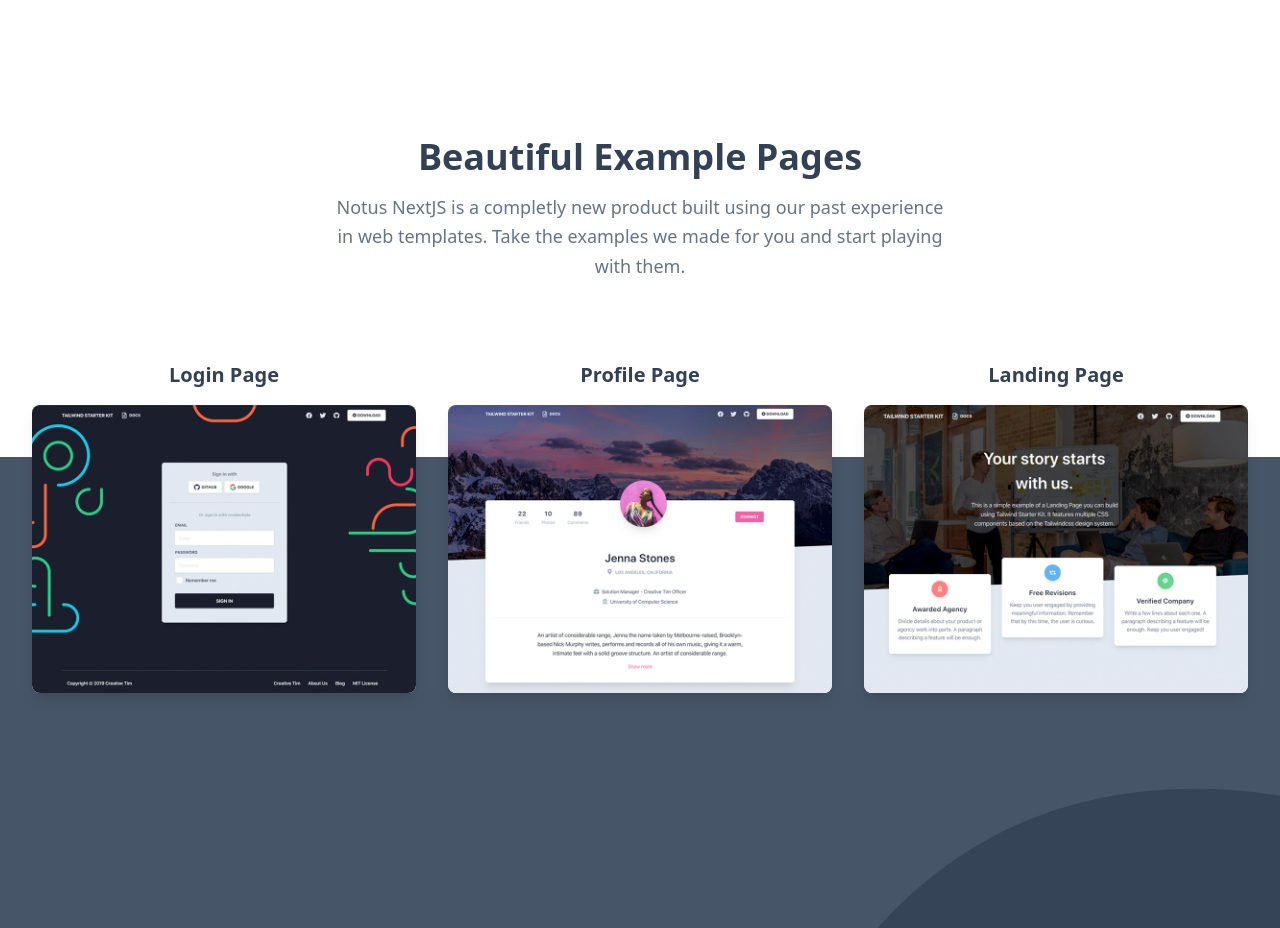
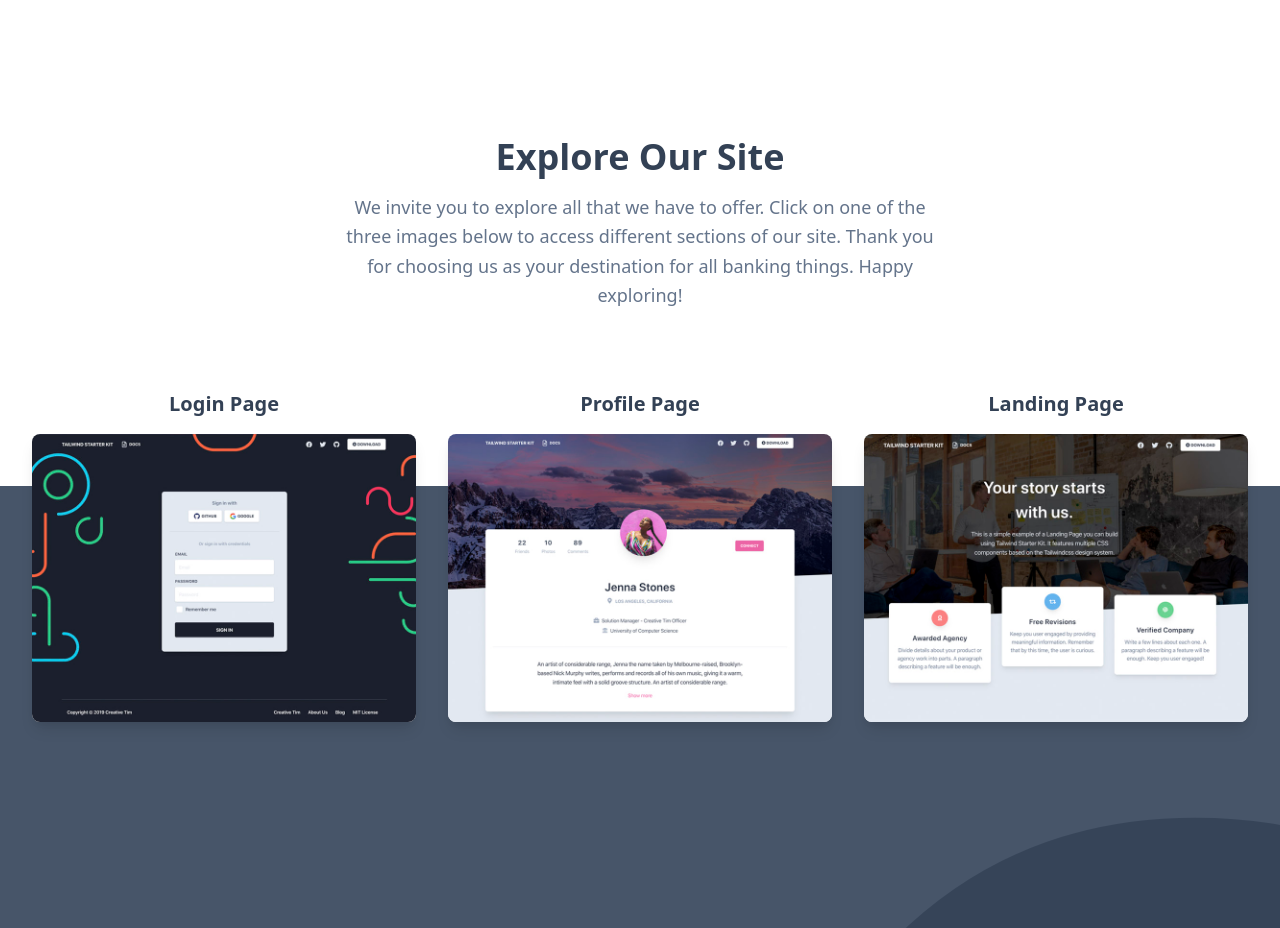
Before and after one commit to codewithaltin/banking-management-web-app, a Next.js app: page / in a window 1280 px wide. Shown: the part 3740-4668 px from the top of the page. Built offline with nearby package versions, Linux system fonts and the light colour scheme.

Commit message:
"Explore our site" section (Content added)

```diff
--- a/pages/index.js
+++ b/pages/index.js
@@ -418,11 +418,9 @@ export default function Index() {
 
         <div className="justify-center text-center flex flex-wrap mt-24">
           <div className="w-full md:w-6/12 px-12 md:px-4">
-            <h2 className="font-semibold text-4xl">Beautiful Example Pages</h2>
+            <h2 className="font-semibold text-4xl">Explore Our Site</h2>
             <p className="text-lg leading-relaxed mt-4 mb-4 text-blueGray-500">
-              Notus NextJS is a completly new product built using our past
-              experience in web templates. Take the examples we made for you and
-              start playing with them.
+            We invite you to explore all that we have to offer. Click on one of the three images below to access different sections of our site. Thank you for choosing us as your destination for all banking things. Happy exploring!
             </p>
           </div>
         </div>
```
Also changed, not shown: 1 other file (tests, documents, lock files or other folders).
